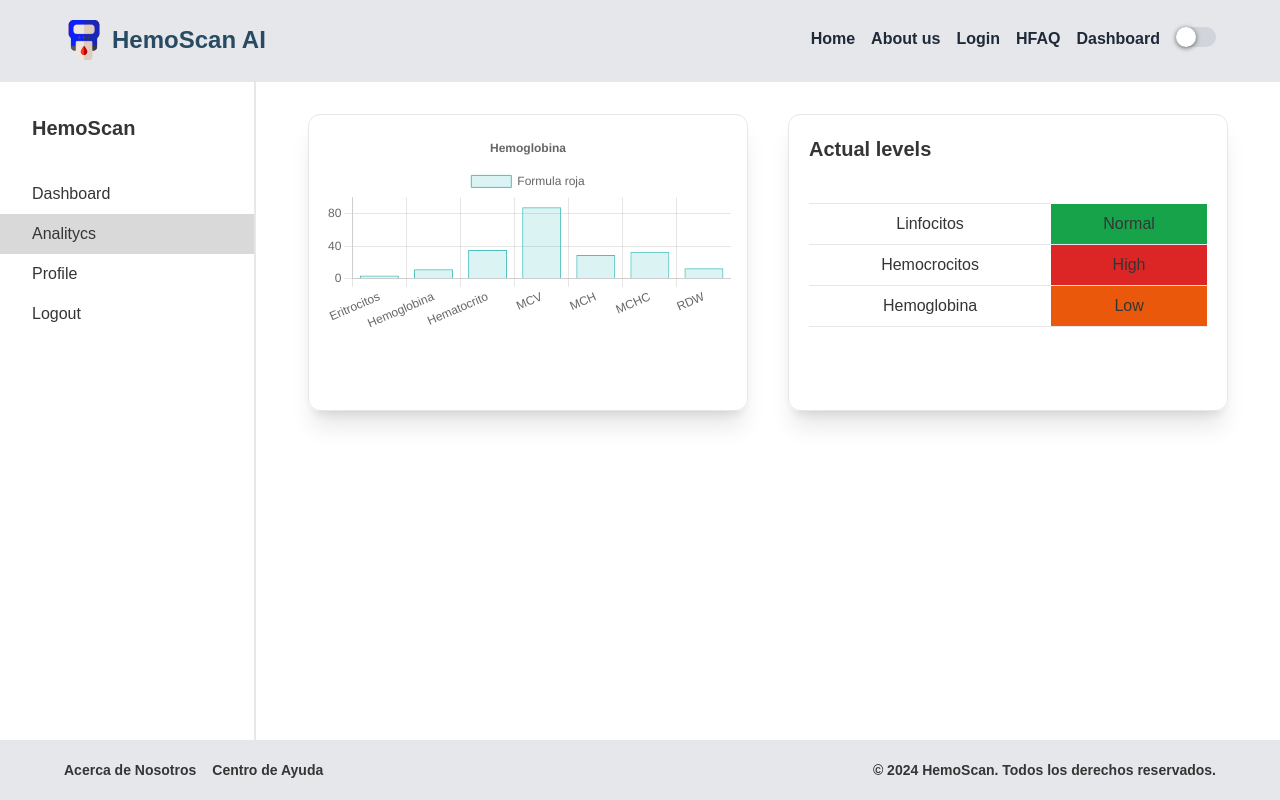
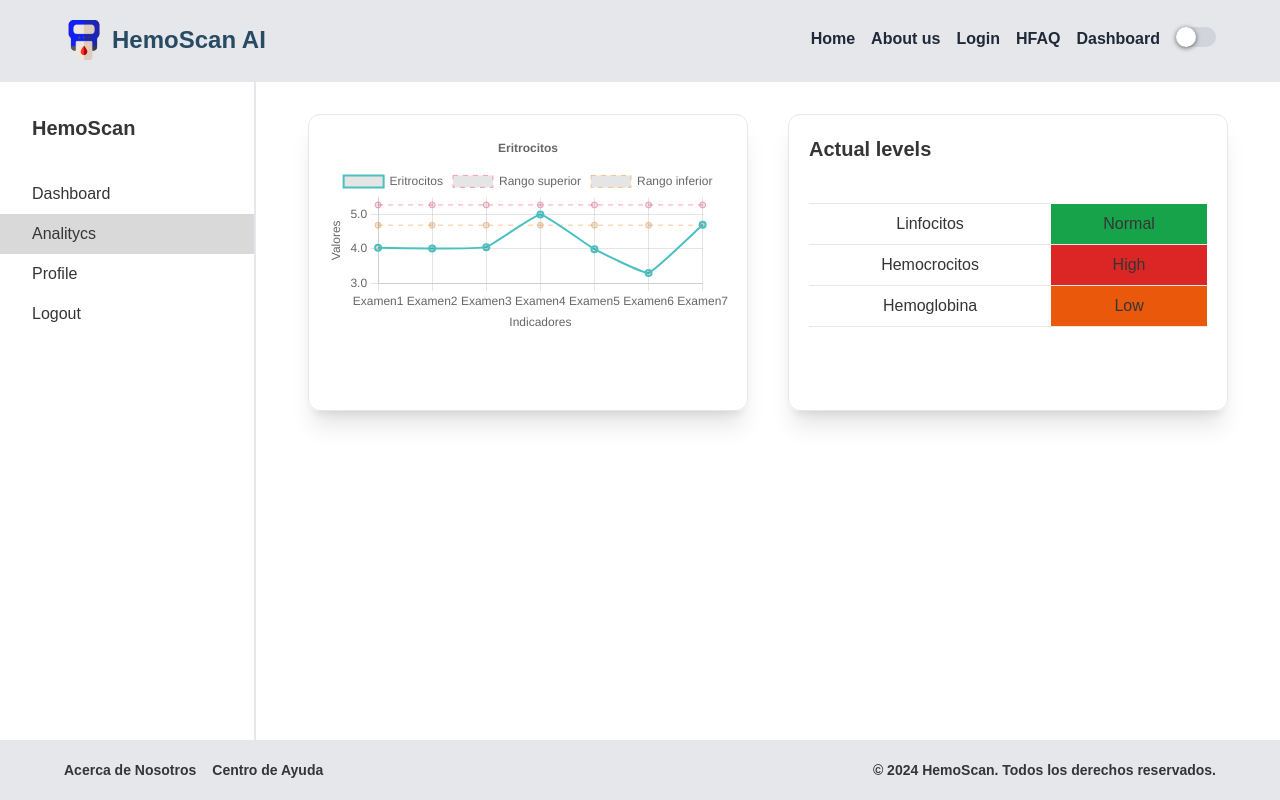
Before and after one commit to JiovannyVega/HemoScan, a React (Vite) app: page /dashboard in a window 1280 px wide. Both pictures are taken after a click on the button "Analitycs". Built offline with nearby package versions, Linux system fonts and the light colour scheme.

Commit message:
Creación de graficos avanzados para la pestaña de analisis

```diff
--- a/src/pages/dashboard/Analitycs.jsx
+++ b/src/pages/dashboard/Analitycs.jsx
@@ -1,19 +1,39 @@
 import React from 'react';
-import { Bar } from 'react-chartjs-2';
-import { Chart as ChartJS, CategoryScale, LinearScale, BarElement, Title, Tooltip, Legend } from 'chart.js';
+import { Line } from 'react-chartjs-2';
+import { Chart as ChartJS, CategoryScale, LinearScale, LineElement, Title, Tooltip, Legend, PointElement } from 'chart.js';
 
-ChartJS.register(CategoryScale, LinearScale, BarElement, Title, Tooltip, Legend);
-
+ChartJS.register(CategoryScale, LinearScale, LineElement, PointElement, Title, Tooltip, Legend);
+const superior = 5.28
+const inferior = 4.69
 const Analitycs = () => {
   const data = {
-    labels: ['Eritrocitos', 'Hemoglobina', 'Hematocrito', 'MCV', 'MCH', 'MCHC', 'RDW'],
+    labels: ['Examen1', 'Examen2', 'Examen3', 'Examen4', 'Examen5', 'Examen6', 'Examen7'], // Etiquetas en el eje X
     datasets: [
       {
-        label: 'Formula roja',
-        data: [4.03, 11.8, 35.4, 87.8, 29.3, 33.3, 12.9],
-        backgroundColor: 'rgba(75, 192, 192, 0.2)',
-        borderColor: 'rgba(75, 192, 192, 1)',
+        label: 'Eritrocitos',
+        data: [4.03, 4.01, 4.05, 5, 3.99, 3.3, 4.7], // Valores en el eje Y
+        fill: false, // No rellenar el área debajo de la línea
+        borderColor: 'rgba(75, 192, 192, 1)', // Color de la línea
+        borderWidth: 2, // Ancho de la línea
+        tension: 0.1, // Curvatura de la línea (0 para línea recta)
+        // Si no quieres mostrar los puntos, simplemente omite cualquier propiedad relacionada con los puntos
+      },
+      {
+        label: 'Rango superior',
+        data: [superior, superior, superior, superior, superior, superior, superior], // Valores constantes que definen el límite superior
+        fill: false,
+        borderColor: 'rgba(255, 99, 132, 0.6)', // Color de la línea superior
         borderWidth: 1,
+        borderDash: [5, 5], // Líneas discontinuas
+      },
+      // Línea inferior de rango
+      {
+        label: 'Rango inferior',
+        data: [inferior, inferior, inferior, inferior, inferior, inferior, inferior], // Valores constantes que definen el límite inferior
+        fill: false,
+        borderColor: 'rgba(255, 159, 64, 0.6)', // Color de la línea inferior
+        borderWidth: 1,
+        borderDash: [5, 5], // Líneas discontinuas
       },
     ],
   };
@@ -26,10 +46,25 @@ const Analitycs = () => {
       },
       title: {
         display: true,
-        text: 'Hemoglobina',
+        text: 'Eritrocitos',
+      },
+    },
+    scales: {
+      x: {
+        title: {
+          display: true,
+          text: 'Indicadores',
+        },
+      },
+      y: {
+        title: {
+          display: true,
+          text: 'Valores',
+        },
       },
     },
   };
+
   return (
     <>
       <div className='h-full p-8 border-t-2 bg-background dark:bg-background-dark'>
@@ -37,7 +72,7 @@ const Analitycs = () => {
           <div className='flex-col w-1/2 mx-5 border shadow-xl rounded-xl h-1/2'>
             <div className="flex items-center justify-center h-full rounded-xl">
               <div className="w-full h-full p-4 mx-auto">
-                <Bar data={data} options={options} />
+                <Line data={data} options={options} />
               </div>
             </div>
           </div>
```
